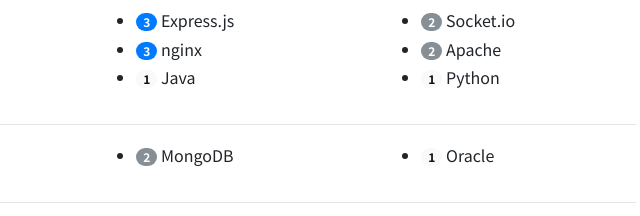
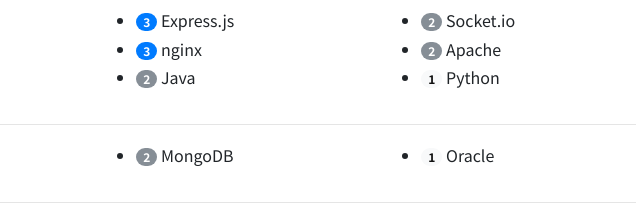
Before and after one commit to uyu423/resume-legacy, a website: page index.html in a window 1280 px wide. Shown: the part 777-993 px from the top of the page, 559-1199 px from the left. Drawn offline with nearby package versions, Linux system fonts and the light colour scheme.

Commit message:
!! Java Level Up !!
- Java Spring 토이프로젝트 경험치가 쌓였다!
- https://github.com/uyu423/winter-is-leaving-and-Spring-is-coming

```diff
--- a/index.html
+++ b/index.html
@@ -166,7 +166,7 @@
                       nginx
                     </li>
                     <li>
-                      <span class="badge badge-pill badge-light">1</span>
+                      <span class="badge badge-pill badge-secondary">2</span>
                       Java
                     </li>
                   </ul>
```
